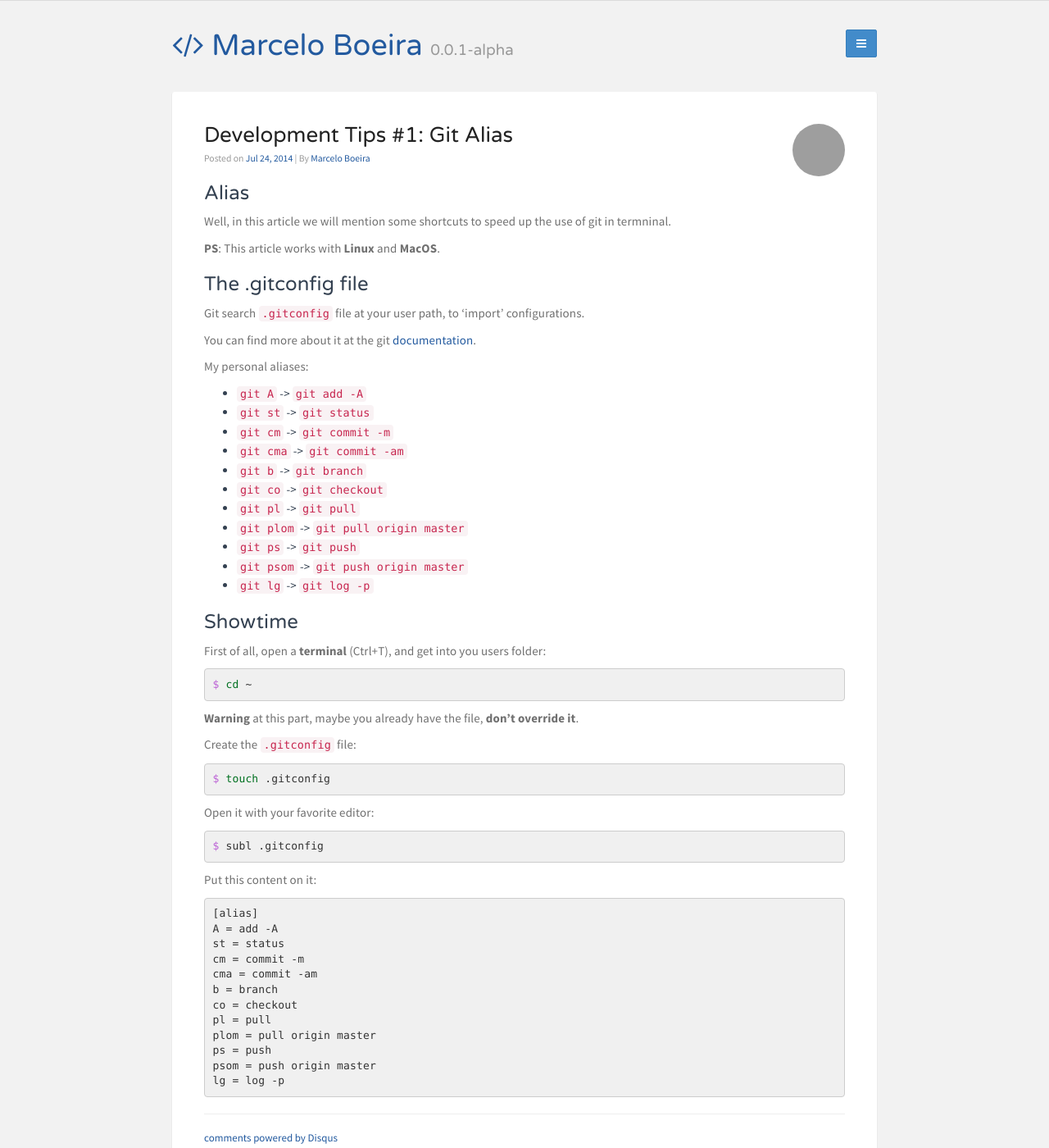
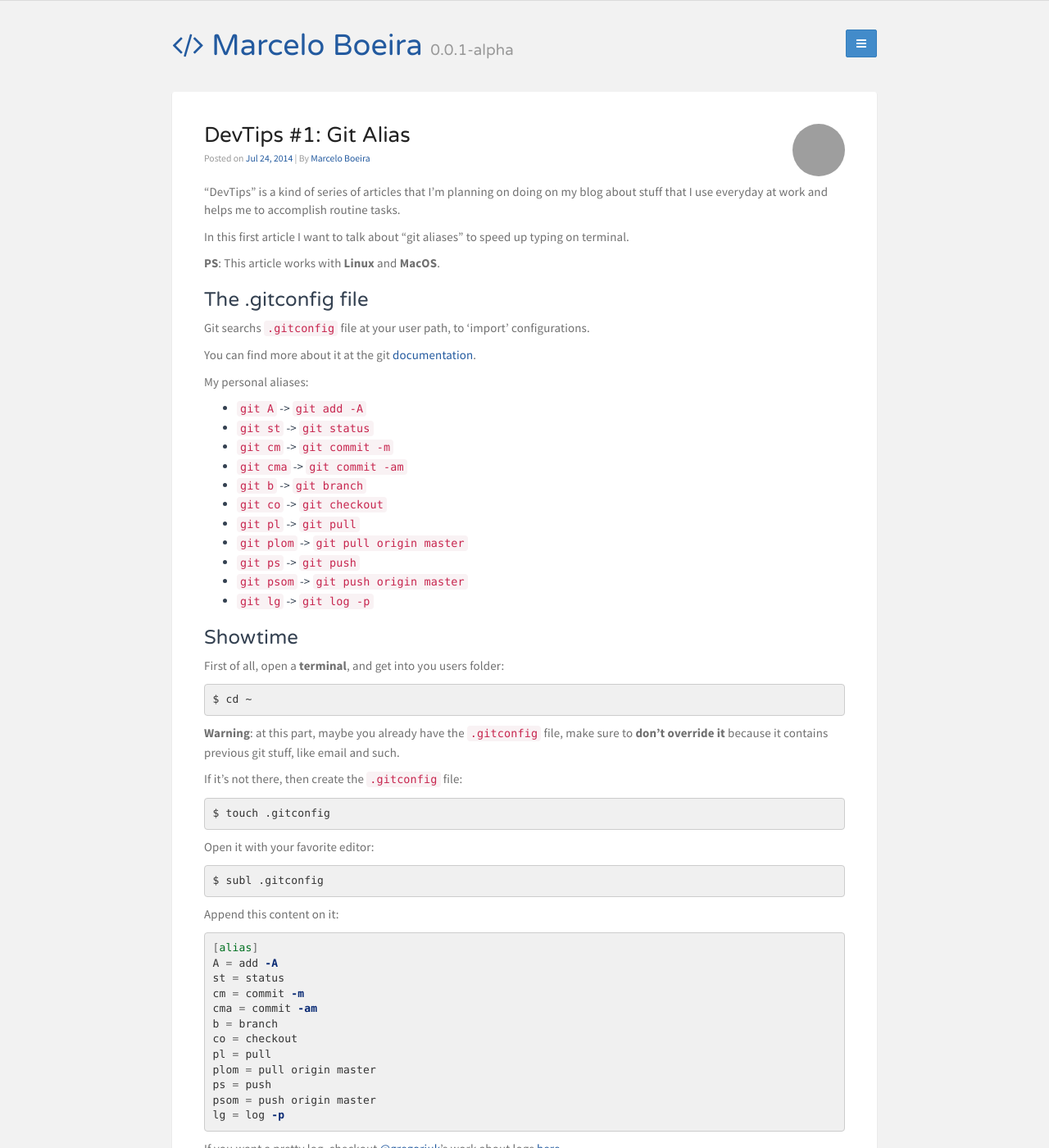
Before and after one commit to marceloboeira/blog, a Jekyll site: the page built from _posts/2014-07-24-dev-tips-01.md, in a window 1280 px wide and 1400 px high. Shown: the whole window at 82% size. Built offline with Jekyll 4.4.1, drawn with Linux system fonts in a browser that asks for light colours; comment, search, counter and statistics services are not loaded; some of the changed text lies outside the part shown; grey boxes are pictures that could not be loaded.

Commit message:
Better first post... still draft

````diff
--- a/_posts/2014-07-24-dev-tips-01.md
+++ b/_posts/2014-07-24-dev-tips-01.md
@@ -1,22 +1,22 @@
 ---
 layout: post
-title:  "Development Tips #1: Git Alias"
-date:   2014-07-24 11:20:51
+title: "DevTips #1: Git Alias"
+date:  2014-07-24 11:20:51
 draft: true
 categories: git tips alias development
 tags: git tips alias development
 description: First post about development tips :3
 ---
 
-### Alias
+"DevTips" is a kind of series of articles that I'm planning on doing on my blog about stuff that I use everyday at work and helps me to accomplish routine tasks.
 
-Well, in this article we will mention some shortcuts to speed up the use of git in termninal.
+In this first article I want to talk about "git aliases" to speed up typing on terminal.
 
 **PS**: This article works with **Linux** and **MacOS**.
 
 ### The .gitconfig file
 
-Git search ``.gitconfig`` file at your user path, to 'import' configurations.
+Git searchs ``.gitconfig`` file at your user path, to 'import' configurations.
 
 You can find more about it at the git [documentation](http://git-scm.com/docs/git-config).
 
@@ -36,29 +36,30 @@ My personal aliases:
 
 ### Showtime
 
-First of all, open a **terminal** (Ctrl+T), and get into you users folder:
+First of all, open a **terminal**, and get into you users folder:
 
-```bash
+```
 $ cd ~
 ```
 
-**Warning** at this part, maybe you already have the file, **don't override it**.
+**Warning**: at this part, maybe you already have the ``.gitconfig`` file,  make sure to **don't override it** because it contains previous git stuff, like email and such.
 
-Create the ``.gitconfig`` file:
+If it's not there, then create the ``.gitconfig`` file:
 
-```bash
+```
 $ touch .gitconfig
 ```
 
 Open it with your favorite editor:
 
-```bash
+```
 $ subl .gitconfig
 ```
 
-Put this content on it:
+Append this content on it:
 
-```
+{% highlight bash %}
+
 [alias]
 A = add -A
 st = status
@@ -71,4 +72,8 @@ plom = pull origin master
 ps = push
 psom = push origin master
 lg = log -p
-```
+
+{% endhighlight %}
+
+
+If you want a pretty log, checkout [@gregoriuk](http://twitter.com/gregoriock)'s work about logs [here](http://www.kusowski.com/2012/08/15/melhorias-no-git-log/).
````
